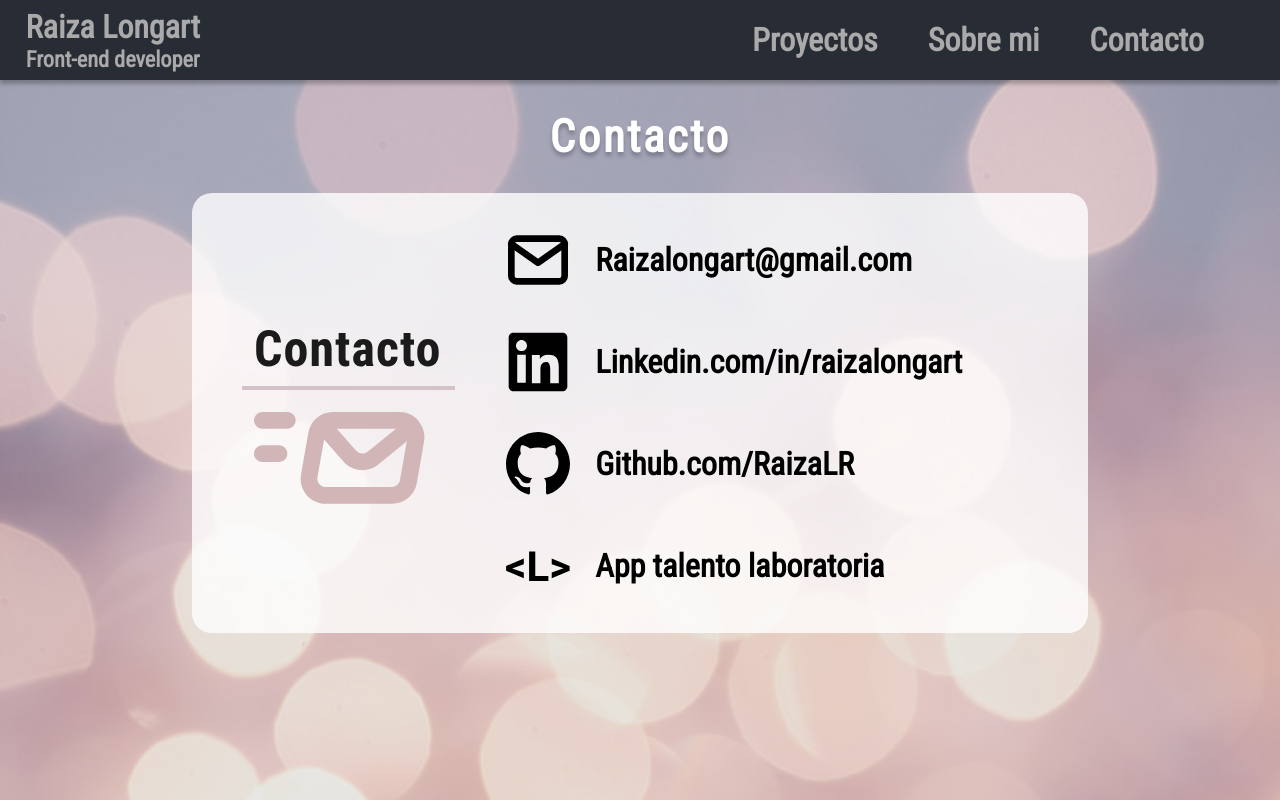
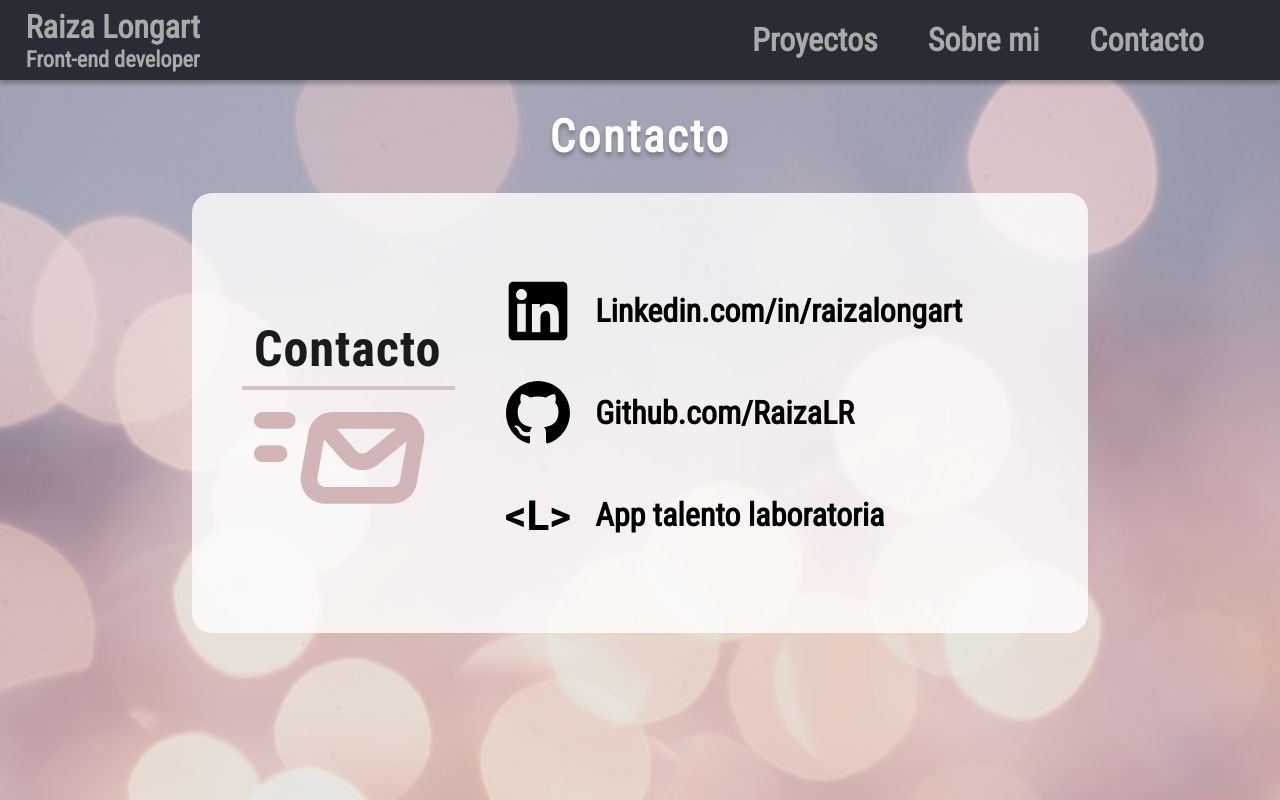
Before and after one commit to RaizaLR/portafolio, a React (Create React App) app: page /contacto in a window 1280 px wide. Built offline with nearby package versions, Linux system fonts and the light colour scheme.

Commit message:
removed gmail

```diff
--- a/src/components/Contact.js
+++ b/src/components/Contact.js
@@ -19,10 +19,6 @@ function Contact() {
                 </div>
                 <div>
                     <div className='contactInfo'>
-                        <img src={MailImg} alt='Gmail' className='logo'/>
-                        <a href="mailto:raizalongart@gmail.com"><p className="linkToClick">Raizalongart@gmail.com</p></a>
-                    </div>
-                    <div className='contactInfo'>
                         <img src={LinkedInLogo} alt='linkedin' className='logo'/>
                         <p className="linkToClick" onClick={() => {openLink('https://linkedin.com/in/raizalongart')}}>Linkedin.com/in/raizalongart</p>
                     </div>
```
